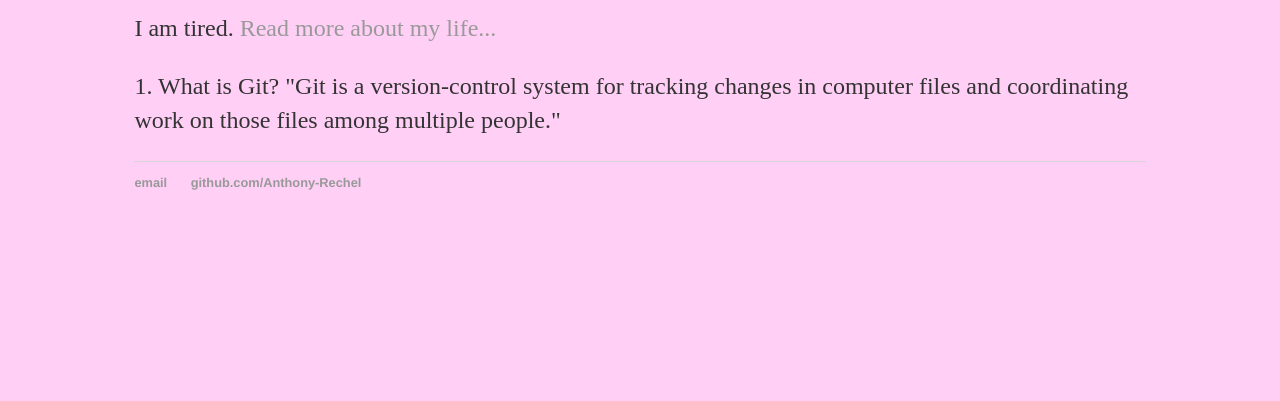
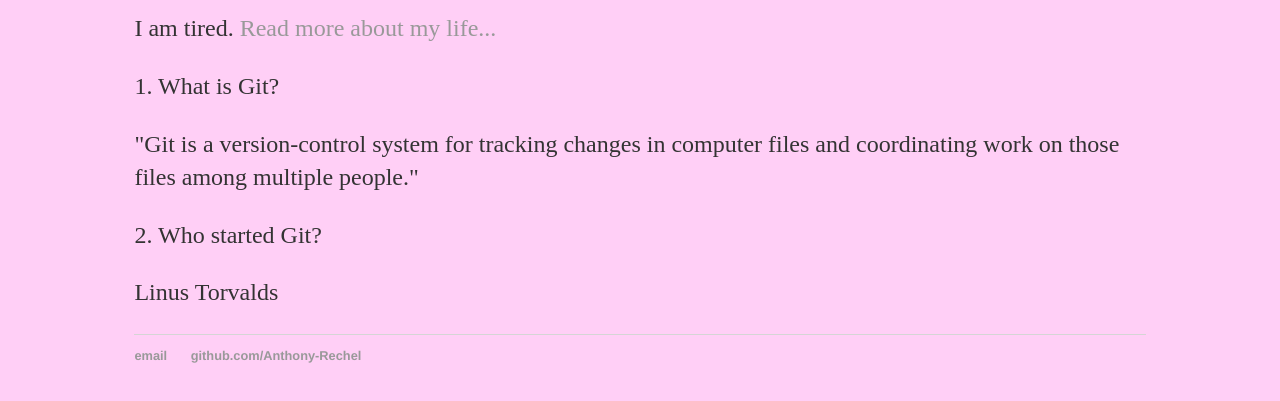
Before and after one commit to Anthony-Rechel/Anthony-Rechel.github.io, a plain HTML site: page index.html in a window 1280 px wide. Shown: the part 141-542 px from the top of the page. Drawn offline with Linux system fonts and the light colour scheme.

Commit message:
Update index.html

```diff
--- a/index.html
+++ b/index.html
@@ -20,8 +20,11 @@
 
         		<h1>Hi there, my name is Anthony!</h1>
 				<p>I am tired. <a href="#">Read more about my life...</a></p>
-				<p>1. What is Git?
-					"Git is a version-control system for tracking changes in computer files and coordinating work on those files among multiple people."<p>
+				<p>1. What is Git?<p>
+				<p>"Git is a version-control system for tracking changes in computer files and coordinating work on those files among multiple people."<p>
+				<p>2. Who started Git?<p>
+				<p>Linus Torvalds<p>
+
 
 
 		<footer>
```
